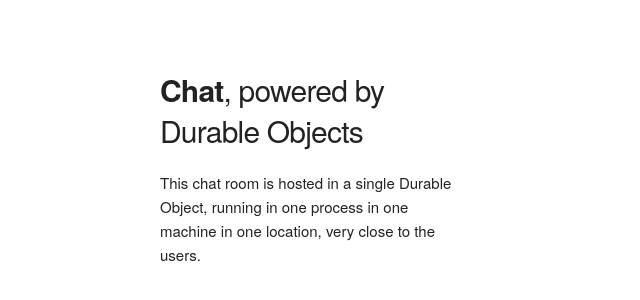
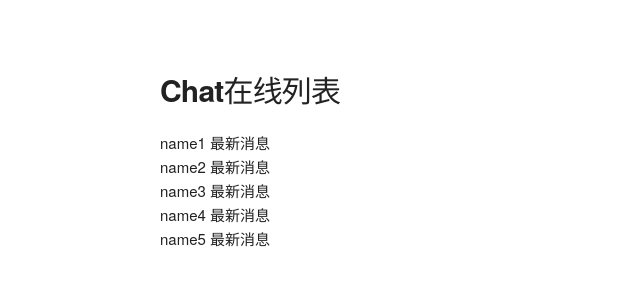
Before and after one commit to fly2014/webmsg, a React app: page public/index.html in a window 1280 px wide. Shown: the part 170-470 px from the top of the page, without its empty margins (0-640 px from the left). Built offline with nearby package versions, Linux system fonts and the light colour scheme.

Commit message:
Update index.html

```diff
--- a/public/index.html
+++ b/public/index.html
@@ -32,11 +32,13 @@
     <div class="container" style="width: 95%; height: 100%">
       <div class="row" style="height: 100%">
         <div class="one-third column" style="margin-top: 25%">
-          <h4><b>Chat</b>, powered by Durable Objects</h4>
-          <p>
-            This chat room is hosted in a single Durable Object, running in one
-            process in one machine in one location, very close to the users.
-          </p>
+          <h4><b>Chat</b>在线列表</h4>
+         <div class="row" > name1 最新消息 </div>
+         <div class="row" > name2 最新消息 </div>
+         <div class="row" > name3 最新消息 </div>
+         <div class="row" > name4 最新消息 </div>
+         <div class="row" > name5 最新消息 </div>
+
         </div>
         <div class="two-thirds column" id="root"></div>
       </div>
```
